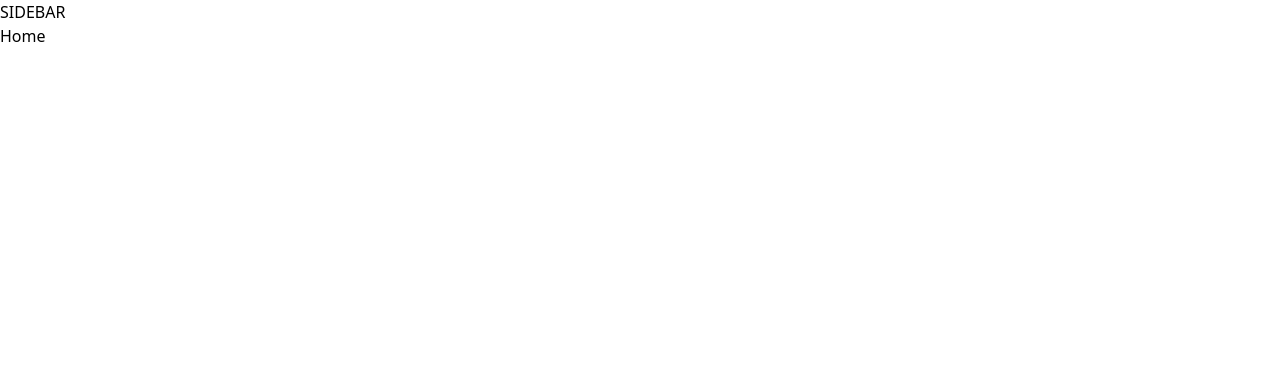
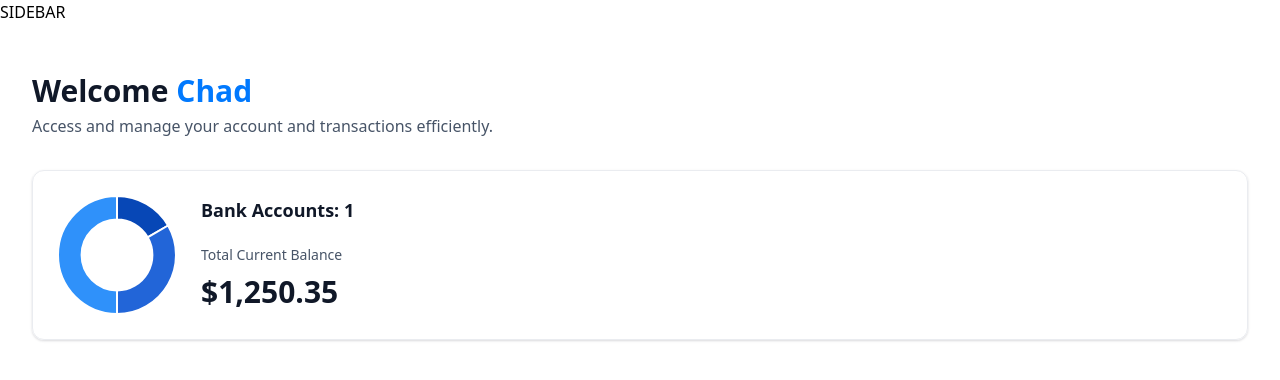
Before and after one commit to GrueneOaks/banking, a Next.js app: page / in a window 1280 px wide. Shown: the top 380 px of the page. Built offline with nearby package versions, Linux system fonts and the light colour scheme.

Commit message:
implement Home Page UI

```diff
--- a/app/(root)/page.tsx
+++ b/app/(root)/page.tsx
@@ -1,6 +1,26 @@
+import HeaderBox from "@/components/HeaderBox"
+import TotalBalanceBox from "@/components/TotalBalanceBox";
+
 const Home = () => {
+  const loggedIn = { firstName: 'Chad' };
   return (
-    <div>Home</div>
+    <section className="home">
+      <div className="home-content">
+        <header className="home-header">
+          <HeaderBox
+            type="greeting"
+            title="Welcome"
+            user={loggedIn?.firstName || 'Guest'}
+            subtext="Access and manage your account and transactions efficiently."
+          />
+          <TotalBalanceBox
+            accounts={[]}
+            totalBanks={1}
+            totalCurrentBalance={1250.35}
+          />
+        </header>
+      </div>
+    </section>
   )
 }
 export default Home
--- /dev/null
+++ b/components/AnimatedCounter.tsx
@@ -0,0 +1,18 @@
+'use client';
+
+import CountUp from "react-countup";
+
+const AnimatedCounter = ({ amount}: { amount: number }) => {
+  return (
+    <div className="w-full">
+      <CountUp
+        duration={2.75}
+        decimals={2}
+        decimal="."
+        prefix="$"
+        end={amount}
+      />
+    </div>
+  )
+}
+export default AnimatedCounter
--- /dev/null
+++ b/components/DoughnutChart.tsx
@@ -0,0 +1,30 @@
+'use client'
+import { Chart as ChartJS, ArcElement, Tooltip, Legend } from "chart.js";
+import { Doughnut } from "react-chartjs-2";
+
+ChartJS.register(ArcElement, Tooltip, Legend);
+
+const DoughnutChart = ({ accounts }: DoughnutChartProps) => {
+  const data = {
+    datasets: [
+      {
+        label: 'Banks',
+        data: [1250, 2500, 3750],
+        backgroundColor: ['#0747b6', '#2265d8', '#2f91fa']
+      }
+    ],
+    labels: ['Bank 1', 'Bank 2', 'Bank 3']
+  }
+  return <Doughnut
+    data={data}
+    options={{
+      cutout: '60%',
+      plugins: {
+        legend: {
+          display: false
+        }
+      }
+    }}
+    />
+}
+export default DoughnutChart
--- /dev/null
+++ b/components/HeaderBox.tsx
@@ -0,0 +1,16 @@
+const HeaderBox = ({ type = "title", title, subtext, user }: HeaderBoxProps) => {
+  return (
+    <div className="header-box">
+      <h1 className="header-box-title">
+        {title}
+        {type === 'greeting' && (
+          <span className="text-bankGradient">
+            &nbsp;{user}
+          </span>
+        )}
+      </h1>
+      <p className="header-box-subtext">{subtext}</p>
+    </div>
+  )
+}
+export default HeaderBox
--- /dev/null
+++ b/components/TotalBalanceBox.tsx
@@ -0,0 +1,28 @@
+import { formatAmount } from "@/lib/utils"
+import AnimatedCounter from "./AnimatedCounter"
+import DoughnutChart from "./DoughnutChart"
+
+const TotalBalanceBox = ({
+  accounts = [], totalBanks, totalCurrentBalance}: TotlaBalanceBoxProps) => {
+  return (
+    <section className="total-balance">
+      <div className="total-balance-chart">
+        <DoughnutChart accounts={accounts} />
+      </div>
+      <div className="flex flex-col gap-6">
+        <h2 className="header-2">
+          Bank Accounts: {totalBanks}
+        </h2>
+        <div className="flex flex-col gap-2">
+          <p className="total-balance-label">
+            Total Current Balance
+          </p>
+          <div className="total-balance-amount flex-center gap-2">
+            <AnimatedCounter amount={totalCurrentBalance} />
+          </div>
+        </div>
+      </div>
+    </section>
+  )
+}
+export default TotalBalanceBox
--- a/package.json
+++ b/package.json
@@ -10,11 +10,15 @@
   },
   "dependencies": {
     "@radix-ui/react-slot": "^1.1.0",
+    "chart.js": "^4.4.3",
     "class-variance-authority": "^0.7.0",
     "clsx": "^2.1.1",
     "lucide-react": "^0.407.0",
     "next": "14.2.5",
+    "query-string": "^9.0.0",
     "react": "^18",
+    "react-chartjs-2": "^5.2.0",
+    "react-countup": "^6.5.3",
     "react-dom": "^18",
     "tailwind-merge": "^2.4.0",
     "tailwindcss-animate": "^1.0.7"
```
Also changed, not shown: 1 other file (tests, documents, lock files or other folders).
